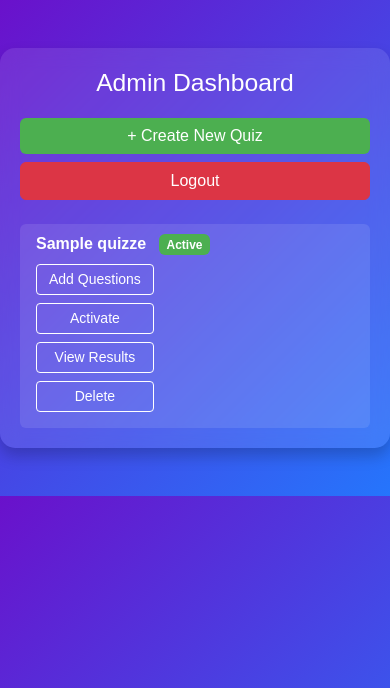
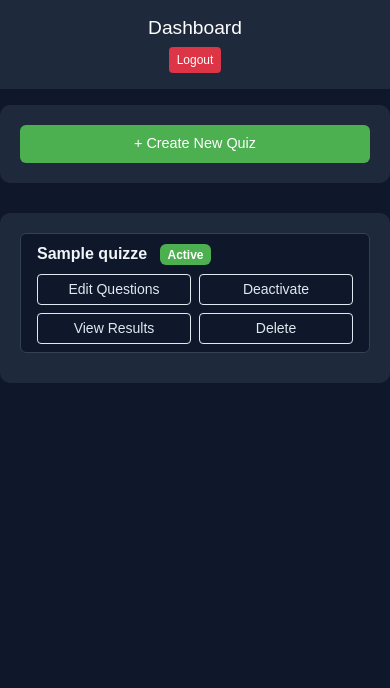
Before and after one commit to Malabar-Matrix/quiz, a Flask app: page /admin/dashboard in a window 390 px wide. Shown: the top 688 px of the page. Run offline with Flask 2, Linux system fonts and the light colour scheme; the visitor is signed in with stand-in values (Sample User, id 1); a database or web service that is not in the repository returns one stand-in record (values such as "Sample title").

Commit message:
added more functionality m need question delete button

```diff
--- a/app.py
+++ b/app.py
@@ -34,8 +34,33 @@ def create_quiz():
         name = request.form['name']
         desc = request.form['desc']
         quiz_id = model.create_quiz(name, desc).inserted_id
-        return redirect(f'/admin/add_question/{quiz_id}')
+        return redirect(f'/admin/edit_quiz/{quiz_id}')
     return render_template('create_quiz.html')
+
+@app.route('/admin/edit_quiz/<quiz_id>', methods=['GET', 'POST'])
+def edit_quiz(quiz_id):
+    if not session.get('admin'):
+        return redirect('/admin')
+    quiz = model.get_quiz_by_id(quiz_id)
+    if not quiz:
+        return redirect('/admin/dashboard')
+    return render_template('edit_quiz.html', quiz=quiz)
+
+@app.route('/admin/update_quiz_info/<quiz_id>', methods=['POST'])
+def update_quiz_info(quiz_id):
+    if not session.get('admin'):
+        return redirect('/admin')
+    name = request.form['name']
+    desc = request.form['desc']
+    model.update_quiz_details(quiz_id, name, desc)
+    return redirect(f'/admin/edit_quiz/{quiz_id}')
+
+@app.route('/admin/delete_question/<quiz_id>/<name>', methods=['POST'])
+def delete_question(quiz_id, name):
+    if not session.get('admin'):
+        return redirect('/admin')
+    model.delete_question(quiz_id,name)
+    return redirect(f'/admin/edit_quiz/{quiz_id}')
 
 @app.route('/admin/add_question/<quiz_id>', methods=['GET', 'POST'])
 def add_question(quiz_id):
@@ -56,7 +81,7 @@ def add_question(quiz_id):
             'answer': request.form['answer']
         }
         model.add_question(quiz_id, question)
-    return render_template('create_quiz.html', quiz=quiz)
+        return redirect(f'/admin/edit_quiz/{quiz_id}')
 
 @app.route('/admin/activate/<quiz_id>')
 def activate_quiz(quiz_id):
@@ -65,11 +90,19 @@ def activate_quiz(quiz_id):
     model.set_active_quiz(quiz_id)
     return redirect('/admin/dashboard')
 
+@app.route('/admin/deactivate/<quiz_id>')
+def deactivate_quiz(quiz_id):
+    if not session.get('admin'):
+        return redirect('/admin')
+    model.set_quiz_inactive(quiz_id)
+    return redirect('/admin/dashboard')
+
 @app.route('/admin/results/<quiz_id>')
 def view_results(quiz_id):
     if not session.get('admin'):
         return redirect('/admin')
     results = model.get_results(quiz_id)
+    results.sort(key=lambda x: x['score'], reverse=True)
     quiz = model.get_quiz_by_id(quiz_id)
     return render_template('view_results.html', results=results, quiz=quiz)
 
--- a/templates/admin_dashboard.html
+++ b/templates/admin_dashboard.html
@@ -1,94 +1,161 @@
   <!DOCTYPE html>
   <html lang="en">
   <head>
-  <meta charset="UTF-8">
-  <meta name="viewport" content="width=device-width, initial-scale=1.0">
+    <meta charset="UTF-8" />
+    <meta name="viewport" content="width=device-width, initial-scale=1.0"/>
     <title>Admin Dashboard</title>
-  <link href="https://cdn.jsdelivr.net/npm/bootstrap@5.3.0-alpha1/dist/css/bootstrap.min.css" rel="stylesheet">
+    <link href="https://cdn.jsdelivr.net/npm/bootstrap@5.3.0-alpha1/dist/css/bootstrap.min.css" rel="stylesheet"/>
     <style>
       body {
         font-family: 'Poppins', sans-serif;
-      background: linear-gradient(135deg, #6a11cb, #2575fc);
-      color: #fff;
+        background-color: #0f172a;
+        color: #f1f5f9;
         margin: 0;
         padding: 0;
       }
+
       .container {
-      background: rgba(255, 255, 255, 0.1);
+        background-color: #1e293b;
         padding: 20px;
-      border-radius: 15px;
-      box-shadow: 0 8px 15px rgba(0, 0, 0, 0.2);
-      backdrop-filter: blur(10px);
+        border-radius: 10px;
+        margin-top: 30px;
       }
+
       h2 {
-      color: #fff;
+        color: #f8fafc;
         margin-bottom: 20px;
+        text-align: center;
       }
+
       .btn-primary {
-      background-color: #4CAF50;
+        background-color: #4caf50;
         border: none;
       }
+
       .btn-primary:hover {
         background-color: #45a049;
       }
-    .list-group-item {
-      background: rgba(255, 255, 255, 0.1);
+
+      .btn-danger {
+        background-color: #dc3545;
         border: none;
-      color: #fff;
       }
-    .list-group-item .badge {
-      background-color: #4CAF50;
+
+      .btn-danger:hover {
+        background-color: #c82333;
       }
-    .btn-outline-secondary, .btn-outline-warning, .btn-outline-info {
-      color: #fff;
-      border-color: #fff;
+
+      .btn-outline-secondary,
+      .btn-outline-warning,
+      .btn-outline-info {
+        color: #e2e8f0;
+        border-color: #e2e8f0;
       }
-    .btn-outline-secondary:hover, .btn-outline-warning:hover, .btn-outline-info:hover {
-      background-color: rgba(255, 255, 255, 0.2);
+
+      .btn-outline-secondary:hover,
+      .btn-outline-warning:hover,
+      .btn-outline-info:hover {
+        background-color: #334155;
+        border-color: #94a3b8;
       }
+
       .btn {
         transition: all 0.3s ease;
       }
+
       .btn:hover {
         transform: scale(1.05);
       }
+
+      .list-group-item {
+        background-color: #0f172a;
+        color: #f1f5f9;
+        border: 1px solid #334155;
+        border-radius: 8px;
+        margin-bottom: 10px;
+      }
+
+      .list-group-item .badge {
+        background-color: #4caf50;
+        font-size: 0.75rem;
+      }
+
+
       @media (max-width: 576px) {
+        header h2 {
+      font-size: 1.2rem;
+    }
+
+        .btn-primary {
+          font-size: 0.9rem;
+          padding: 8px 12px;
+        }
+
+        .btn-danger {
+          font-size: 0.8rem;
+          padding: 6px 10px;
+        }
+
         .d-flex {
           flex-direction: column;
           align-items: stretch;
         }
+
         .btn {
           width: 100%;
           margin-bottom: 10px;
         }
+
         .btn:last-child {
           margin-bottom: 0;
         }
-      .list-group-item {
-        flex-direction: column;
-        align-items: stretch;
-      }
+
         .list-group-item .d-flex {
           flex-direction: column;
           align-items: stretch;
         }
+
         .list-group-item .btn {
           width: 100%;
           margin-bottom: 10px;
         }
+
         .list-group-item .btn:last-child {
           margin-bottom: 0;
+        }
+        .header-sm {
+      flex-direction: row;
+      justify-content: space-between;
+      align-items: center;
+    }
+    .btn-logout-sm {
+      font-size: 0.75rem;
+      padding: 4px 8px;
+      white-space: nowrap;
+      width: auto !important;
+    }
+        .btn-logout-sm {
+      font-size: 0.75rem;
+      padding: 4px 8px;
     }
       }
     </style>
   </head>
   <body>
-  <div class="container my-5">
-    <h2 class="text-center">Admin Dashboard</h2>
-    <div class="d-flex justify-content-end flex-wrap mb-3">
-      <a href="/admin/create_quiz" class="btn btn-primary me-2 mb-2">+ Create New Quiz</a>
-      <a href="/admin/logout" class="btn btn-danger mb-2">Logout</a>
+    <!-- Header Section -->
+    <header class="d-flex justify-content-between align-items-center px-4 py-3 flex-sm-row flex-column header-sm" style="background-color: #1e293b;">
+      <h2 class="m-0 text-white">Dashboard</h2>
+      <a href="/admin/logout" class="btn btn-danger btn-sm btn-logout-sm mt-2 mt-sm-0">Logout</a>
+    </header>
+
+
+    <!-- Create Quiz Button -->
+    <div class="container d-flex justify-content-center justify-content-md-start mt-3 mb-3">
+      <a href="/admin/create_quiz" class="btn btn-primary">+ Create New Quiz</a>
     </div>
+
+    <!-- Quiz List -->
+    <div class="container">
       <ul class="list-group">
         {% for q in quizzes %}
         <li class="list-group-item d-flex flex-column flex-md-row justify-content-between align-items-start align-items-md-center">
@@ -98,16 +165,56 @@
               <span class="badge ms-2">Active</span>
             {% endif %}
           </div>
-          <div class="d-flex flex-wrap">
-            <a href="/admin/add_question/{{ q._id }}" class="btn btn-sm btn-outline-secondary me-2 mb-2">Add Questions</a>
+
+          <!-- Mobile buttons -->
+          <div class="d-block d-md-none">
+            <div class="row gx-2 gy-2">
+              <div class="col-6">
+                <a href="/admin/edit_quiz/{{ q._id }}" class="btn btn-sm btn-outline-secondary w-100">Edit Questions</a>
+              </div>
+              <div class="col-6">
+                {% if q.active %}
+                <a href="/admin/deactivate/{{ q._id }}" class="btn btn-sm btn-outline-warning w-100">Deactivate</a>
+                {% else %}
+                <a href="/admin/activate/{{ q._id }}" class="btn btn-sm btn-outline-warning w-100">Activate</a>
+                {% endif %}
+              </div>
+              <div class="col-6">
+                <a href="/admin/results/{{ q._id }}" class="btn btn-sm btn-outline-info w-100">View Results</a>
+              </div>
+              <div class="col-6">
+                <button onclick="confirmDelete('{{ q._id }}', '{{ q.name }}')" class="btn btn-sm btn-outline-warning w-100">Delete</button>
+              </div>
+            </div>
+          </div>
+
+          <!-- Desktop buttons -->
+          <div class="d-none d-md-flex flex-wrap">
+            <a href="/admin/edit_quiz/{{ q._id }}" class="btn btn-sm btn-outline-secondary me-2 mb-2">Edit Questions</a>
+            {% if q.active %}
+            <a href="/admin/deactivate/{{ q._id }}" class="btn btn-sm btn-outline-warning me-2 mb-2">Deactivate</a>
+            {% else %}
             <a href="/admin/activate/{{ q._id }}" class="btn btn-sm btn-outline-warning me-2 mb-2">Activate</a>
-            <a href="/admin/results/{{ q._id }}" class="btn btn-sm btn-outline-info mb-2">View Results</a>
-            <a href="/admin/delete_quiz/{{ q._id }}" class="btn btn-sm btn-outline-warning mb-2">Delete</a>
+            {% endif %}
+            <a href="/admin/results/{{ q._id }}" class="btn btn-sm btn-outline-info me-2 mb-2">View Results</a>
+            <button onclick="confirmDelete('{{ q._id }}', '{{ q.name }}')"  class="btn btn-sm btn-outline-warning mb-2">Delete</button>
           </div>
         </li>
         {% endfor %}
       </ul>
     </div>
+
     <script src="https://cdn.jsdelivr.net/npm/bootstrap@5.3.0-alpha1/dist/js/bootstrap.bundle.min.js"></script>
+    <script>
+      function confirmDelete(quizId, quizName) {
+        const input = prompt(`Type "delete ${quizName}" to confirm deletion:`);
+
+        if (input === `delete ${quizName}`) {
+          window.location.href = `/admin/delete_quiz/${quizId}`;
+        } else if (input !== null) {
+          alert("Incorrect confirmation text. Quiz was not deleted.");
+        }
+      }
+    </script>
   </body>
   </html>
```
Also changed, not shown: models/quiz_model.py (+17 -0 lines), templates/admin_login.html (+20 -5 lines), templates/create_quiz.html (+62 -32 lines), templates/edit_quiz.html (added, +264 -0 lines), templates/view_results.html (+53 -12 lines). Lines whose indentation alone changed are shown as unchanged.
